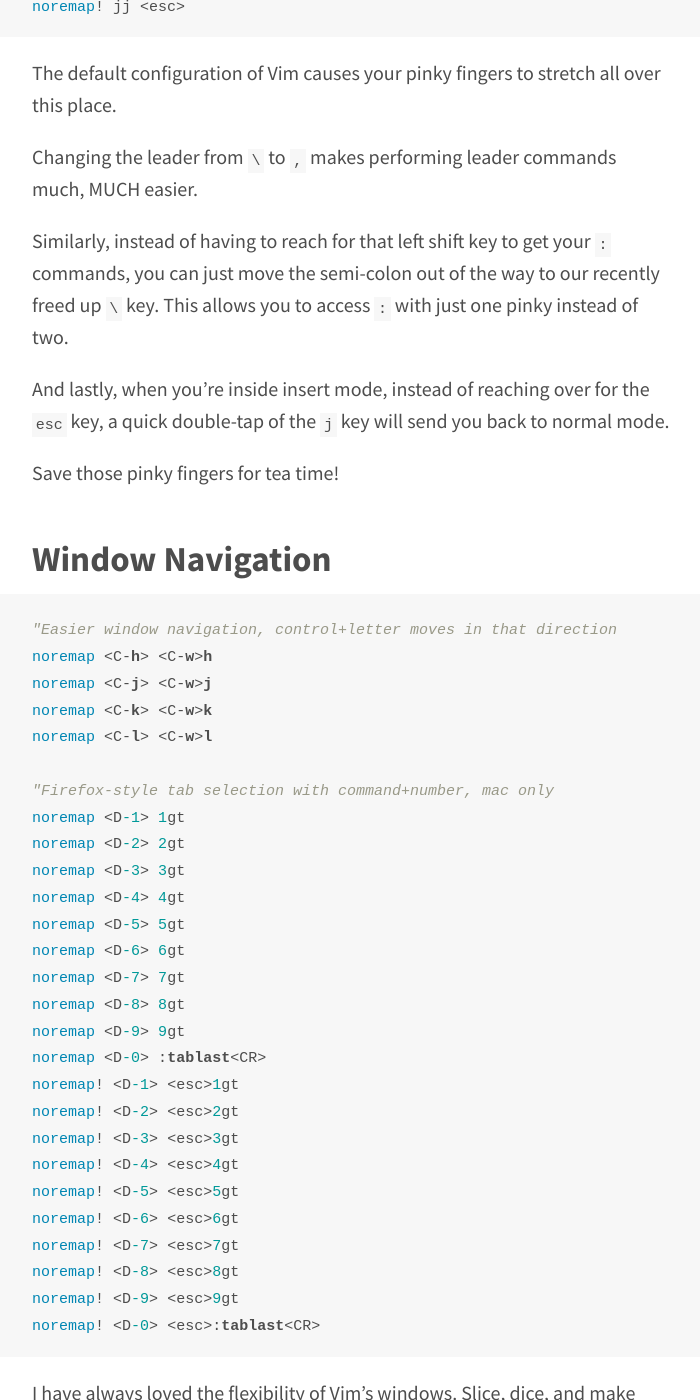
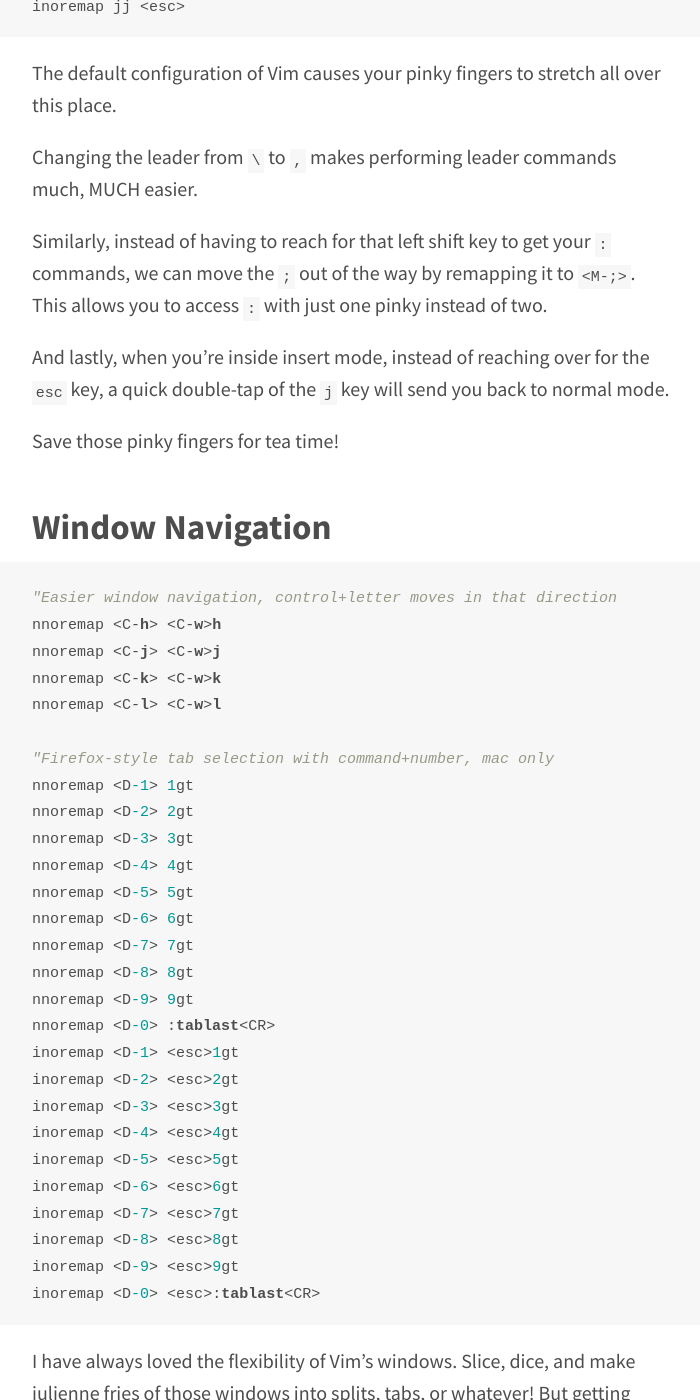
Before and after one commit to nathanlong/nathanlong.github.io, a Jekyll site: the page built from _posts/2015-03-25-vim-a-few-of-my-favorite-things.md, in a window 1280 px wide and 1400 px high, scrolled down 1461 px. Shown: the whole window, without its empty margins (288-988 px from the left). Built offline with Jekyll 4.4.1, drawn with Linux system fonts in a browser that asks for light colours; Markdown is read by kramdown in place of the engine named in the settings; some of the changed text lies outside the part shown.

````diff
--- a/_posts/2015-03-25-vim-a-few-of-my-favorite-things.md
+++ b/_posts/2015-03-25-vim-a-few-of-my-favorite-things.md
@@ -29,19 +29,19 @@ There's a couple things that are happening in the line above. First, it checks t
 "Changes leader from \ to ,
 let mapleader = ","
 
-"Map : to ; then ; to \ massive pinky-saver
+"Map : to ; (then remap ;) -- massive pinky-saver
 noremap ; :
-noremap \ ;
+noremap <M-;> ;
 
 "Map escape key to jj -- much faster
-noremap! jj <esc>
+inoremap jj <esc>
 ```
 
 The default configuration of Vim causes your pinky fingers to stretch all over this place.
 
 Changing the leader from `\` to `,` makes performing leader commands much, MUCH easier.
 
-Similarly, instead of having to reach for that left shift key to get your `:` commands, you can just move the semi-colon out of the way to our recently freed up `\` key. This allows you to access `:` with just one pinky instead of two.
+Similarly, instead of having to reach for that left shift key to get your `:` commands, we can move the `;` out of the way by remapping it to `<M-;>`. This allows you to access `:` with just one pinky instead of two.
 
 And lastly, when you're inside insert mode, instead of reaching over for the `esc` key, a quick double-tap of the `j` key will send you back to normal mode.
 
@@ -51,32 +51,32 @@ Save those pinky fingers for tea time!
 
 ```vim
 "Easier window navigation, control+letter moves in that direction
-noremap <C-h> <C-w>h
-noremap <C-j> <C-w>j
-noremap <C-k> <C-w>k
-noremap <C-l> <C-w>l
+nnoremap <C-h> <C-w>h
+nnoremap <C-j> <C-w>j
+nnoremap <C-k> <C-w>k
+nnoremap <C-l> <C-w>l
 
 "Firefox-style tab selection with command+number, mac only
-noremap <D-1> 1gt
-noremap <D-2> 2gt
-noremap <D-3> 3gt
-noremap <D-4> 4gt
-noremap <D-5> 5gt
-noremap <D-6> 6gt
-noremap <D-7> 7gt
-noremap <D-8> 8gt
-noremap <D-9> 9gt
-noremap <D-0> :tablast<CR>
-noremap! <D-1> <esc>1gt
-noremap! <D-2> <esc>2gt
-noremap! <D-3> <esc>3gt
-noremap! <D-4> <esc>4gt
-noremap! <D-5> <esc>5gt
-noremap! <D-6> <esc>6gt
-noremap! <D-7> <esc>7gt
-noremap! <D-8> <esc>8gt
-noremap! <D-9> <esc>9gt
-noremap! <D-0> <esc>:tablast<CR>
+nnoremap <D-1> 1gt
+nnoremap <D-2> 2gt
+nnoremap <D-3> 3gt
+nnoremap <D-4> 4gt
+nnoremap <D-5> 5gt
+nnoremap <D-6> 6gt
+nnoremap <D-7> 7gt
+nnoremap <D-8> 8gt
+nnoremap <D-9> 9gt
+nnoremap <D-0> :tablast<CR>
+inoremap <D-1> <esc>1gt
+inoremap <D-2> <esc>2gt
+inoremap <D-3> <esc>3gt
+inoremap <D-4> <esc>4gt
+inoremap <D-5> <esc>5gt
+inoremap <D-6> <esc>6gt
+inoremap <D-7> <esc>7gt
+inoremap <D-8> <esc>8gt
+inoremap <D-9> <esc>9gt
+inoremap <D-0> <esc>:tablast<CR>
 ```
 
 I have always loved the flexibility of Vim's windows. Slice, dice, and make julienne fries of those windows into splits, tabs, or whatever! But getting around in them isn't always the easiest.
@@ -89,11 +89,11 @@ I tend to use a lot of tabs as well, especially if I'm jumping across different
 
 ```vim
 " Bubble single lines
-nmap <C-Up> ddkP
-nmap <C-Down> ddp
+nnoremap <C-Up> ddkP
+nnoremap <C-Down> ddp
 " Bubble multiple lines
-vmap <C-Up> xkP`[V`]
-vmap <C-Down> xp`[V`]
+xnoremap <C-Up> xkP`[V`]
+xnoremap <C-Down> xp`[V`]
 ```
 
 Originally from Drew Neil's [Vimcast](http://vimcasts.org/episodes/bubbling-text/), this set of mappings will take your current line or selection and move it up or down one line at a time, shifting the other lines around it.
@@ -102,11 +102,11 @@ If you happen to have the super handy [Unimpaired](https://github.com/tpope/vim-
 
 ```vim
 " Bubble single lines - uses unimpaired plugin actions
-nmap <C-Up> [e
-nmap <C-Down> ]e
+nnoremap <C-Up> [e
+nnoremap <C-Down> ]e
 " Bubble multiple lines
-vmap <C-Up> [egv
-vmap <C-Down> ]egv
+xnoremap <C-Up> [egv
+xnoremap <C-Down> ]egv
 ```
 
 ---
@@ -121,16 +121,18 @@ xnoremap <silent> <C-Up>   :move-2<CR>gv=gv
 xnoremap <silent> <C-Down> :move'>+<CR>gv=gv
 ```
 
+---
+
 ### Duplicating Lines
 
 ```vim
 "Duplicate lines above and below
-imap <C-A-down> <esc>Ypk
-nmap <C-A-down> Ypk
-vmap <C-A-down> y`>pgv
-imap <C-A-up> <esc>YPj
-nmap <C-A-up> YPj
-vmap <C-A-up> y`<Pgv
+inoremap <C-A-down> <esc>Ypk
+nnoremap <C-A-down> Ypk
+xnoremap <C-A-down> y`>pgv
+inoremap <C-A-up> <esc>YPj
+nnoremap <C-A-up> YPj
+xnoremap <C-A-up> y`<Pgv
 ```
 
 This is extremely handy for prototyping or filling out some markup quickly.
@@ -143,10 +145,10 @@ These mappings will duplicate your current line or selection either above or bel
 "Will open files in current directory, allows you to leave the working cd in
 "the project root. You can also use %% anywhere in the command line to expand.
 cnoremap %% <C-R>=expand('%:h').'/'<cr>
-noremap <leader>ew :e %%
-noremap <leader>es :sp %%
-noremap <leader>ev :vsp %%
-noremap <leader>et :tabe %%
+nmap <leader>ew :e %%
+nmap <leader>es :sp %%
+nmap <leader>ev :vsp %%
+nmap <leader>et :tabe %%
 ```
 
 While I usually use a combination of the [Ctrl-P](https://github.com/kien/ctrlp.vim) plugin and [Ag](http://geoff.greer.fm/ag/) (more on this later), sometimes there's no substitute for quick and dirty local based file edits.
@@ -157,8 +159,8 @@ These mappings will shortcut `%%` to expand the local directory of the file you'
 
 ```vim
 "Jump back to last edited buffer
-nmap <D-b> :e#<CR>
-imap <D-b> <esc>:e#<CR>
+nnoremap <D-b> :e#<CR>
+inoremap <D-b> <esc>:e#<CR>
 ```
 
 This one is crazy handy. Ever find yourself jumping between two files? Or you just need to open one to copy something real quick, then put it back in that first file?
@@ -175,9 +177,11 @@ It's relative to the last two files you had open. Again, the `<D>` mapping is sp
 
 ```vim
 "Jump back to last edited buffer
-noremap <D-b> <C-^>
-noremap! <D-b> <esc><C-^>
+nnoremap <D-b> <C-^>
+inoremap <D-b> <esc><C-^>
 ```
+
+---
 
 #### Remember Cursor Positions
 
````
Also changed, not shown: other parts of _posts/2015-03-25-vim-a-few-of-my-favorite-things.md (+3 -1 lines).
